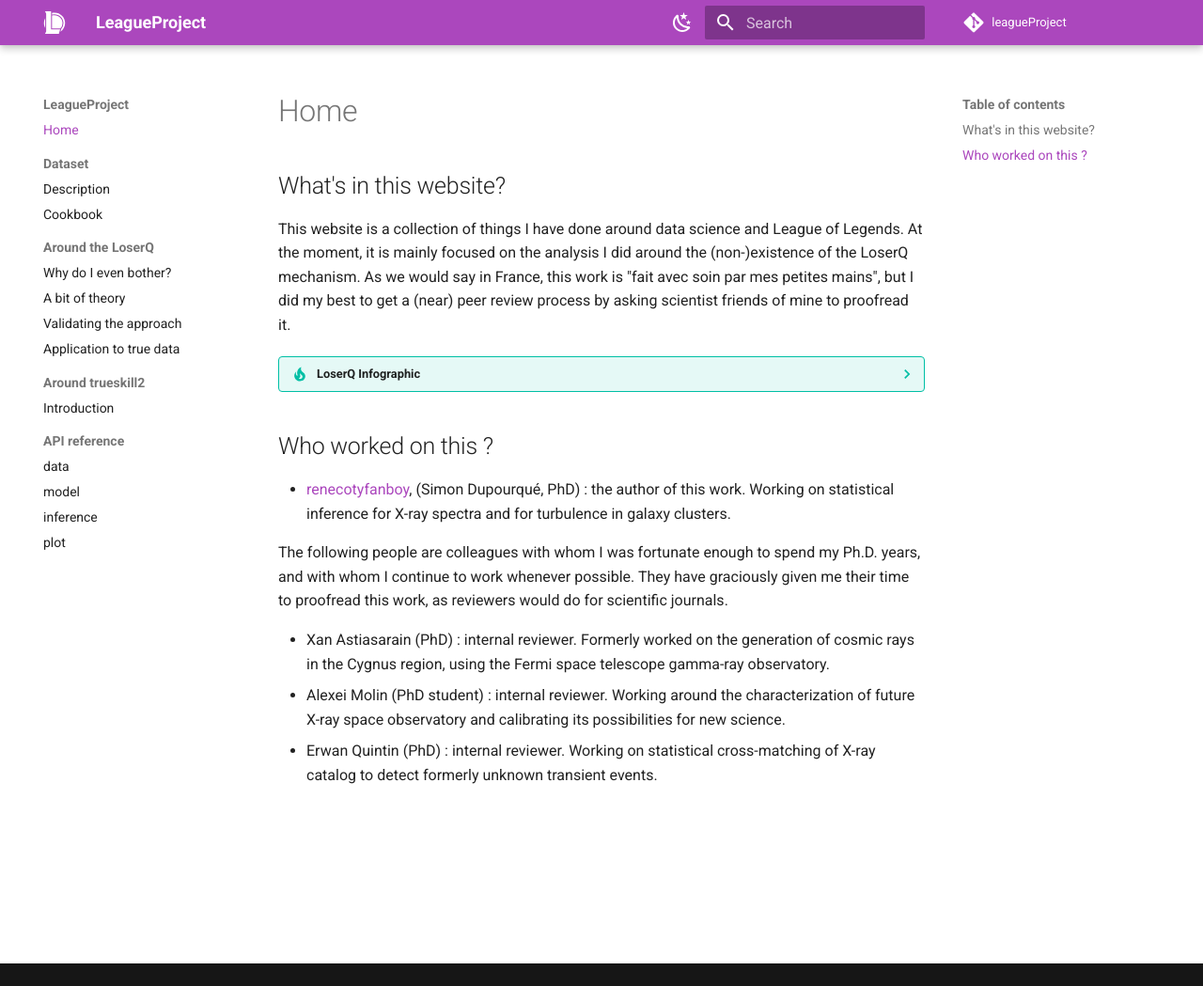
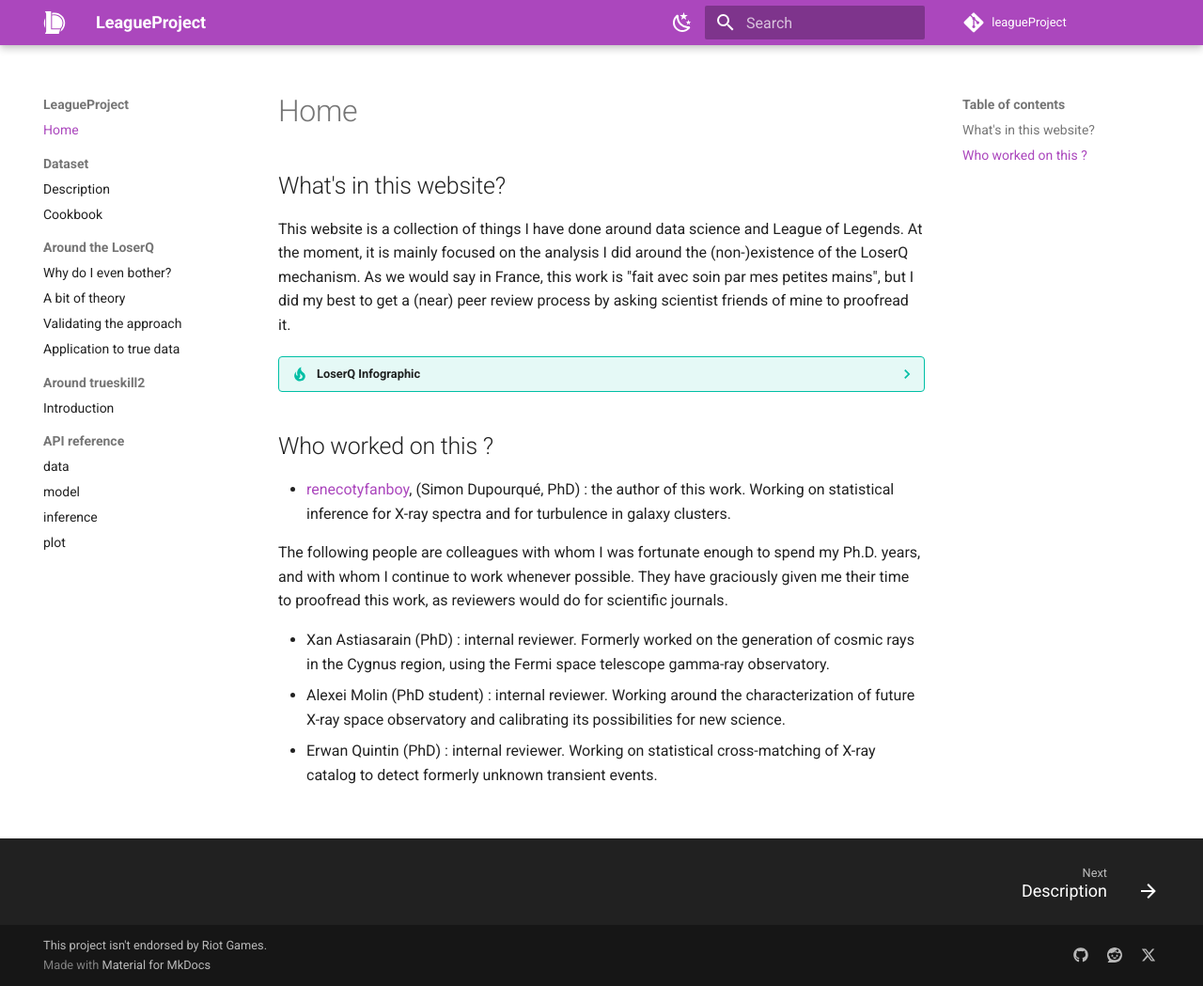
Before and after one commit to renecotyfanboy/leagueProject, an MkDocs documentation site: the page built from docs/index.md, in a window 1280 px wide and 1049 px high. Shown: the whole window at 94% size. Built offline with MkDocs 1.6.1 and Material for MkDocs 9.7.7, drawn with Linux system fonts in a browser that asks for light colours; comment, search, counter and statistics services are not loaded.

```diff
--- /dev/null
+++ b/docs/riot.txt
@@ -0,0 +1 @@
+96c3d4cc-3a0a-42a7-8c2b-e4032a520c7c
--- a/mkdocs.yml
+++ b/mkdocs.yml
@@ -52,6 +52,7 @@ theme:
     - content.code.annotate
     - content.code.copy
     - content.tooltips
+    - navigation.footer
 
 plugins:
   - search
@@ -130,7 +131,16 @@ extra_css:
   - css/material.css
 
 extra:
-  generator: false
+  generator: true
+  social:
+    - icon: fontawesome/brands/github
+      link: https://github.com/renecotyfanboy
+    - icon: fontawesome/brands/reddit
+      link: https://www.reddit.com/user/renecotyfanboy/
+    - icon: fontawesome/brands/x-twitter
+      link: https://x.com/ReneCotyFanboy
+
+copyright: This project isn't endorsed by Riot Games.
 
 #extra_css:
 #  - css/material.css
```
